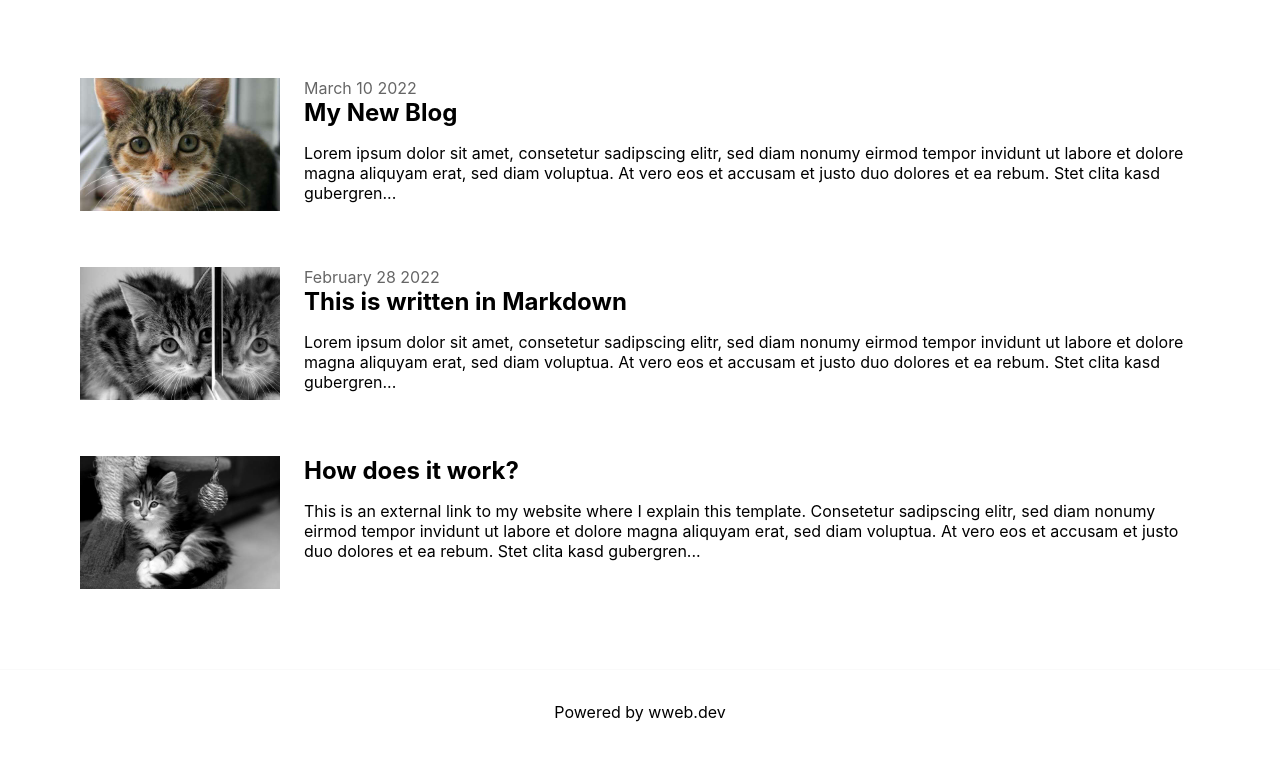
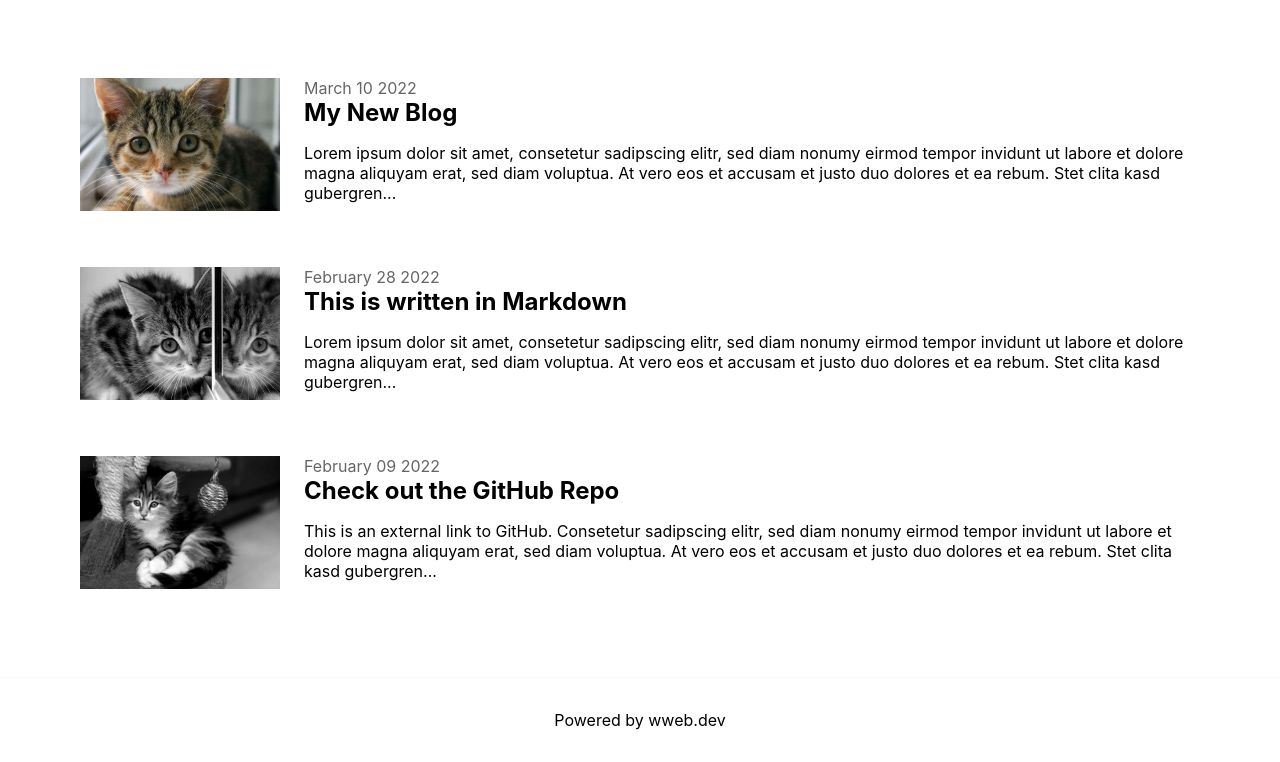
Before and after one commit to wwebdev/nextjs-blog-template, a Next.js app: page / in a window 1280 px wide. Shown: the part 469-1231 px from the top of the page. Built offline with nearby package versions, Linux system fonts and the light colour scheme.

Commit message:
add demo to readme and update third post

```diff
--- a/content/posts.js
+++ b/content/posts.js
@@ -5,7 +5,7 @@ const posts = [
     image: '/posts/post1.jpg',
     link: '/blog/first_post',
     categories: ['main'], // specifies where it will be rendered
-    date: 'March 10 2022'
+    date: 'March 10 2022' // optional
   },
   {
     title: 'This is written in Markdown',
@@ -16,10 +16,11 @@ const posts = [
     date: 'February 28 2022'
   },
   {
-    title: 'How does it work?',
-    description: 'This is an external link to my website where I explain this template. Consetetur sadipscing elitr, sed diam nonumy eirmod tempor invidunt ut labore et dolore magna aliquyam erat, sed diam voluptua. At vero eos et accusam et justo duo dolores et ea rebum. Stet clita kasd gubergren...',
+    title: 'Check out the GitHub Repo',
+    description: 'This is an external link to GitHub. Consetetur sadipscing elitr, sed diam nonumy eirmod tempor invidunt ut labore et dolore magna aliquyam erat, sed diam voluptua. At vero eos et accusam et justo duo dolores et ea rebum. Stet clita kasd gubergren...',
     image: '/posts/post3.jpg',
-    link: 'todo',
+    link: 'https://github.com/wwebdev/nextjs-blog-template',
+    date: 'February 09 2022',
     categories: ['main']
   }
 ]
```
Also changed, not shown: 1 other file (tests, documents, lock files or other folders).
